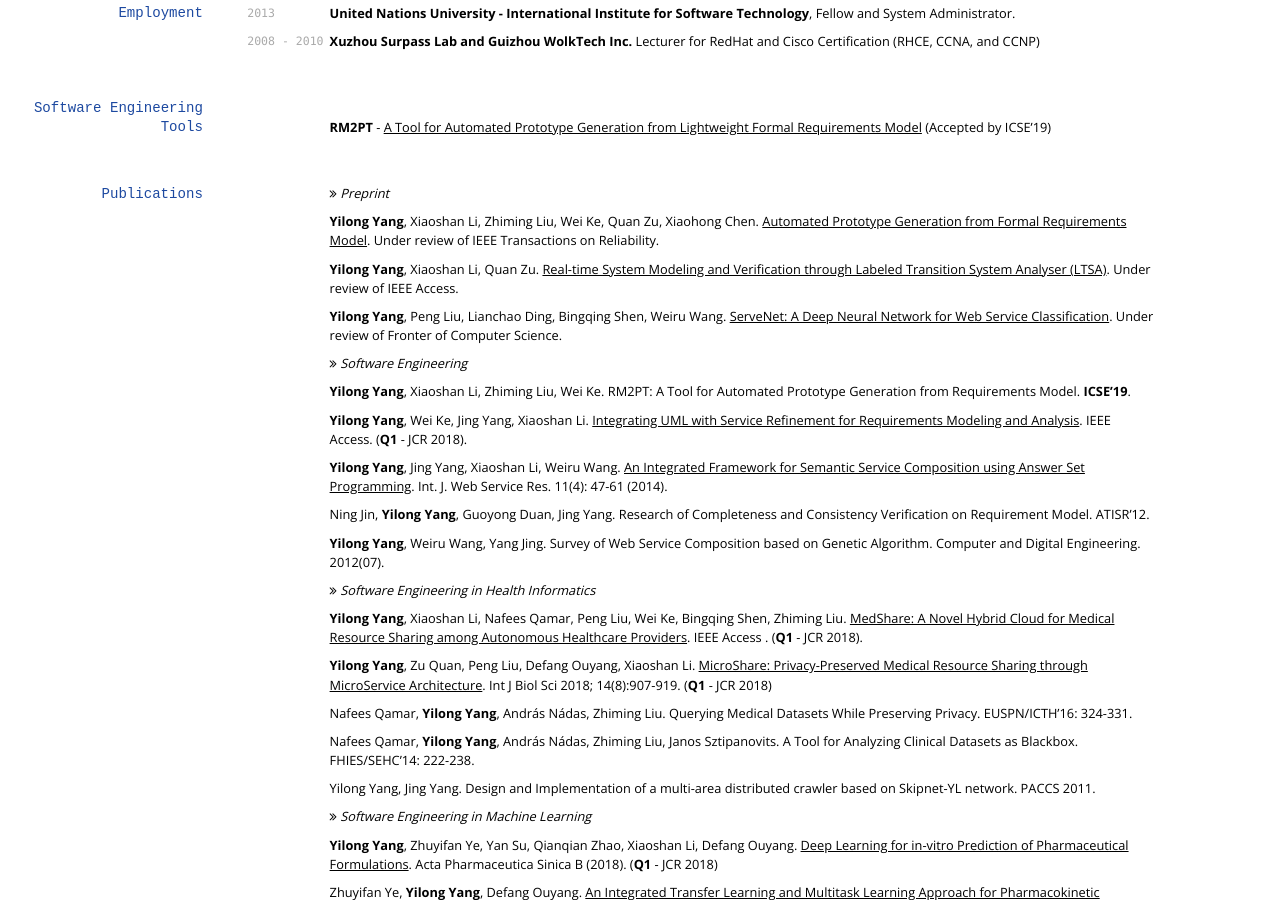
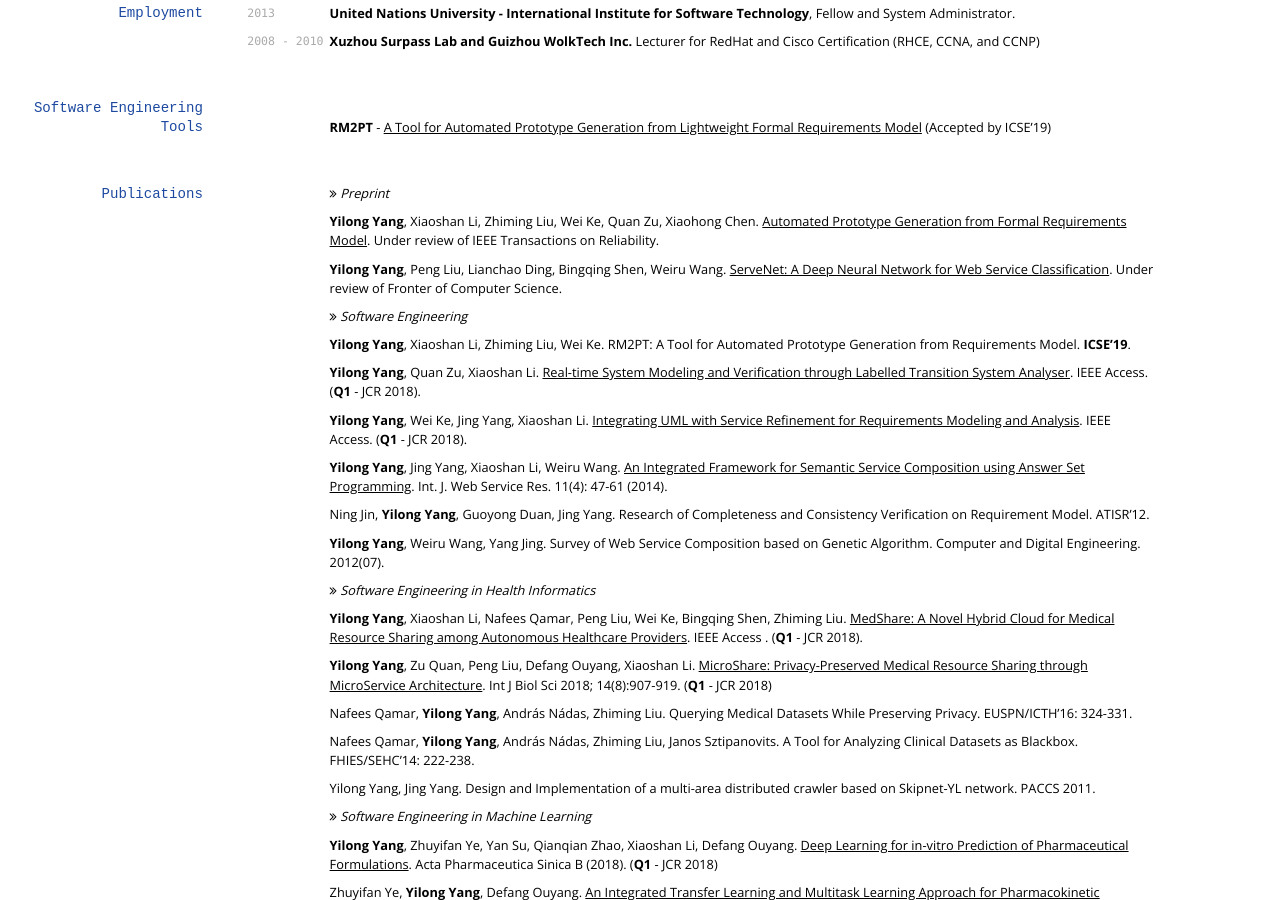
Before and after one commit to yylonly/yylonly.github.io, a Jekyll site: the page built from index.md, in a window 1280 px wide and 900 px high, scrolled down 422 px. Built offline with Jekyll 4.4.1, drawn with Linux system fonts in a browser that asks for light colours; nearby versions of some CDN libraries; some web fonts are replaced.

```diff
--- a/index.md
+++ b/index.md
@@ -45,13 +45,13 @@
 
 **Yilong Yang**, Xiaoshan Li, Zhiming Liu, Wei Ke, Quan Zu, Xiaohong Chen. [Automated Prototype Generation from Formal Requirements Model](https://www.researchgate.net/publication/327392292_Automated_Prototype_Generation_from_Formal_Requirements_Model). Under review of IEEE Transactions on Reliability.
 
-**Yilong Yang**, Xiaoshan Li, Quan Zu. [Real-time System Modeling and Verification through Labeled Transition System Analyser (LTSA)](https://www.researchgate.net/publication/323771072_Real-time_System_Modeling_and_Verification_through_Labeled_Transition_System_Analyser_LTSA). Under review of IEEE Access.
-
 **Yilong Yang**, Peng Liu, Lianchao Ding, Bingqing Shen, Weiru Wang. [ServeNet: A Deep Neural Network for Web Service Classification](https://www.researchgate.net/publication/325778290_ServeNet_A_Deep_Neural_Network_for_Web_Service_Classification). Under review of Fronter of Computer Science.
 
 <i class="fa fa-angle-double-right" aria-hidden="true"></i> *Software Engineering*
 
 **Yilong Yang**, Xiaoshan Li, Zhiming Liu, Wei Ke. RM2PT: A Tool for Automated Prototype Generation from Requirements Model. **ICSE'19**.
+
+**Yilong Yang**, Quan Zu, Xiaoshan Li. [Real-time System Modeling and Verification through Labelled Transition System Analyser](https://www.researchgate.net/publication/323771072_Real-time_System_Modeling_and_Verification_through_Labeled_Transition_System_Analyser_LTSA). IEEE Access. (**Q1** - JCR 2018).
 
 **Yilong Yang**, Wei Ke, Jing Yang, Xiaoshan Li. [Integrating UML with Service Refinement for Requirements Modeling and Analysis](https://www.researchgate.net/publication/330216334_Integrating_UML_with_Service_Refinement_for_Requirements_Modeling_and_Analysis). IEEE Access. (**Q1** - JCR 2018).
 
```
